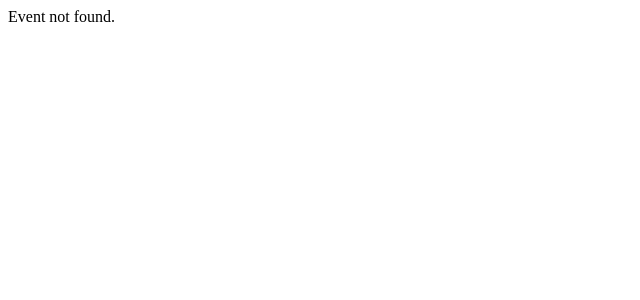
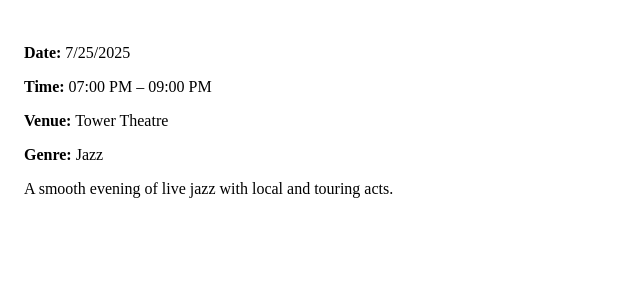
Before and after one commit to mrayover/Fresno-music-calendar1, a React (Vite) app: page /event/1 in a window 1280 px wide. Before the commit this address had no page. Shown: the top 300 px of the page, without its empty margins (0-640 px from the left). Built offline with nearby package versions, Linux system fonts and the light colour scheme.

Commit message:
Event Detail

```diff
--- a/src/EventDetail.jsx
+++ b/src/EventDetail.jsx
@@ -1,24 +1,25 @@
 
 import React from "react";
 import { useParams } from "react-router-dom";
-import eventsData from "./eventsData.jsx";
+import eventsData from "./eventsData";
 
 export default function EventDetail() {
-  const { eventId } = useParams();
-  const event = eventsData.find((e) => e.id === eventId);
+  const { id } = useParams();
+
+  const event = eventsData.find((e) => String(e.id) === String(id));
 
   if (!event) {
-    return <div>Event not found.</div>;
+    return <div style={{ padding: "1rem" }}>Event Not Found</div>;
   }
 
   return (
-    <div style={{ padding: "2rem" }}>
-      <h1>{event.title}</h1>
+    <div style={{ padding: "1rem" }}>
+      <h2>{event.name}</h2>
+      <p><strong>Date:</strong> {event.start.toLocaleDateString()}</p>
+      <p><strong>Time:</strong> {event.start.toLocaleTimeString([], { hour: '2-digit', minute: '2-digit' })} – {event.end.toLocaleTimeString([], { hour: '2-digit', minute: '2-digit' })}</p>
       <p><strong>Venue:</strong> {event.venue}</p>
-      <p><strong>Time:</strong> {new Date(event.start).toLocaleString()} – {new Date(event.end).toLocaleString()}</p>
       <p><strong>Genre:</strong> {event.genre}</p>
-      <p><strong>Description:</strong> {event.description}</p>
-      <p><strong>Cover:</strong> {event.cover || "Not listed"}</p>
+      <p>{event.description}</p>
     </div>
   );
 }
```
